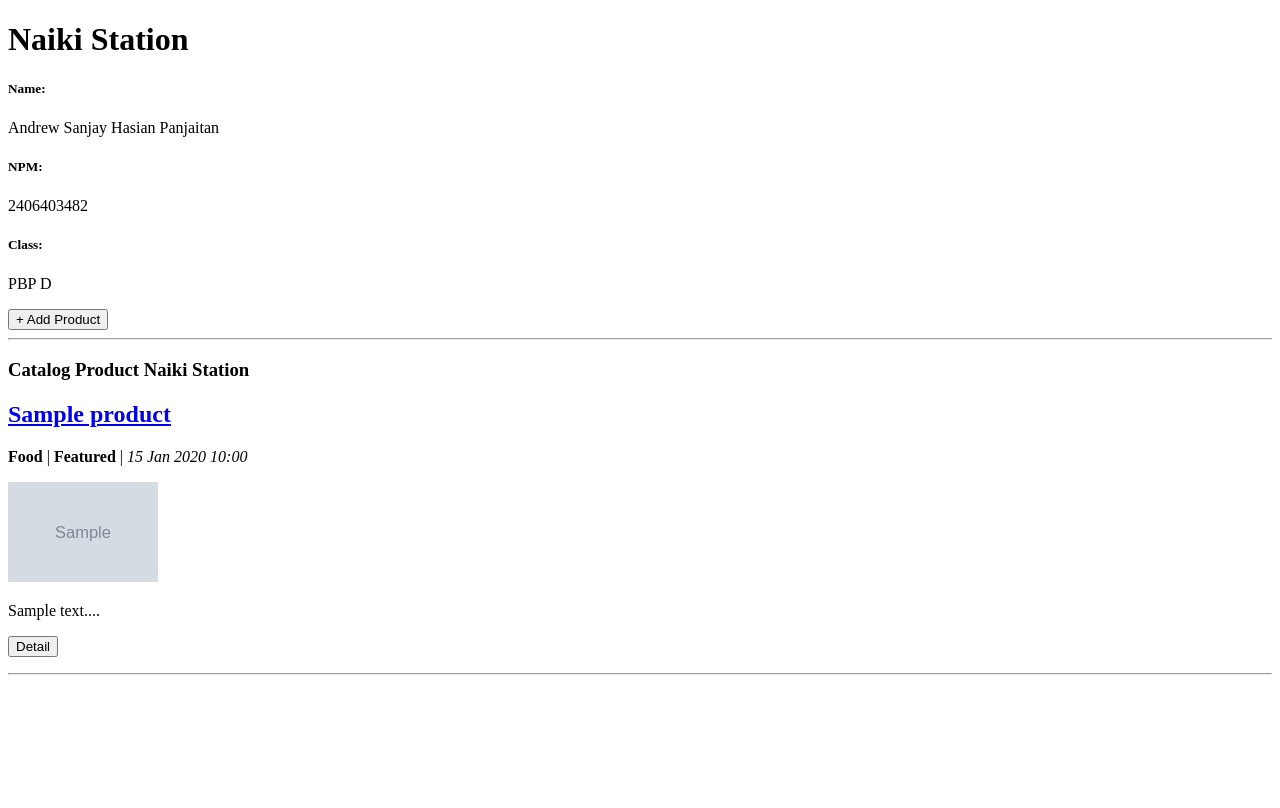
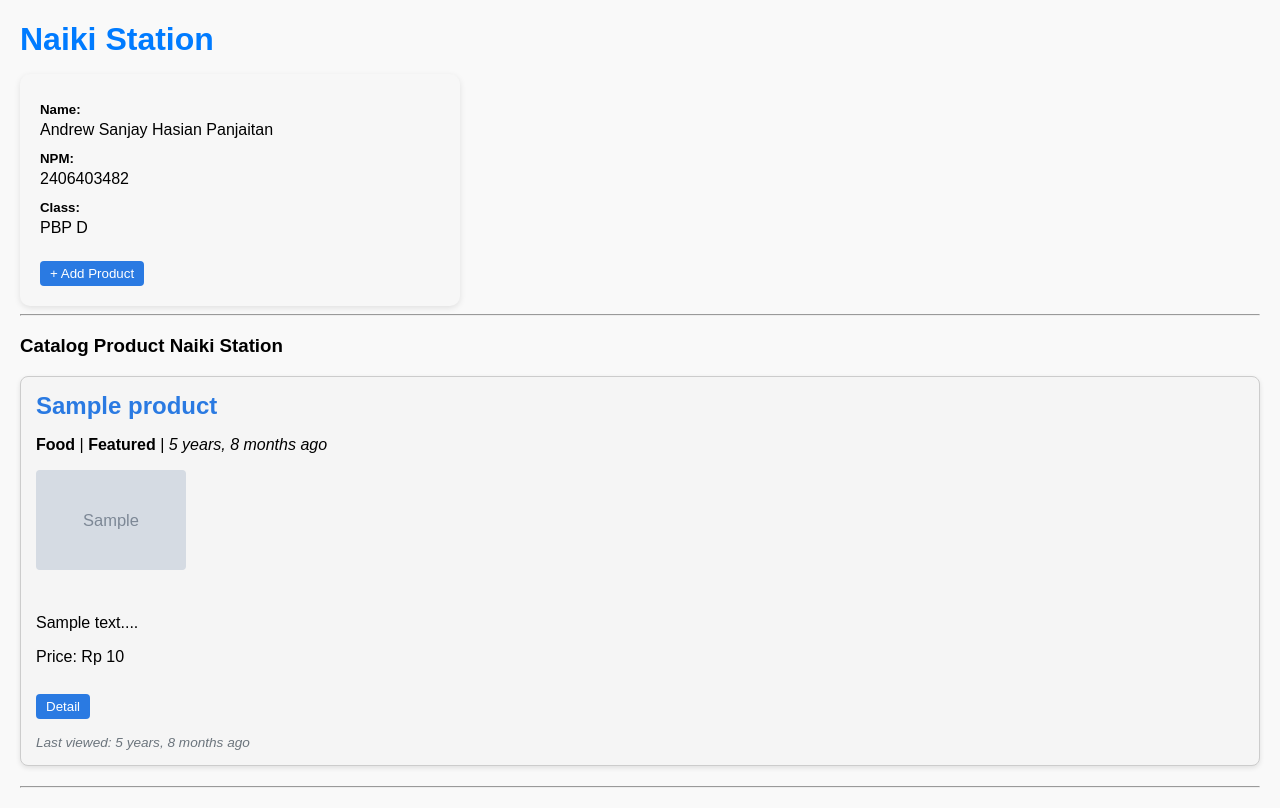
Before and after one commit to Smiley6P/Naiki-Station, a Django app: page / in a window 1280 px wide. Before the commit the page ends 675 px from the top, so only its background shows below. Run offline with Django 5.2, Linux system fonts and the light colour scheme; tables that the repository leaves empty hold one stand-in row (values such as "Sample post"); grey boxes marked "Sample" are stand-in pictures.

Commit message:
finished some tweaking esp with css and design, omw to readme

```diff
--- a/Naiki_Station/settings.py
+++ b/Naiki_Station/settings.py
@@ -46,6 +46,7 @@ INSTALLED_APPS = [
     'django.contrib.sessions',
     'django.contrib.messages',
     'django.contrib.staticfiles',
+    'django.contrib.humanize',
     'main'
 ]
 
--- a/main/models.py
+++ b/main/models.py
@@ -19,6 +19,7 @@ class Product(models.Model):
     thumbnail = models.URLField()
     is_featured = models.BooleanField(default=False)
     created_at = models.DateTimeField(auto_now_add=True)
+    last_viewed = models.DateTimeField(null=True, blank=True)
 
 
     def __str__(self):
--- a/main/templates/main.html
+++ b/main/templates/main.html
@@ -1,17 +1,19 @@
 {% extends 'base.html' %}
+{% load humanize %}
 {% block content %}
 <h1>Naiki Station</h1>
 
-<h5>Name: </h5>
-<p>{{ name }}<p>
-<h5>NPM: </h5>
+<div class="profile-card">
+  <h5>Name:</h5>
+  <p>{{ name }}</p>
+  <h5>NPM:</h5>
   <p>{{ npm }}</p>
-<h5>Class: </h5>
+  <h5>Class:</h5>
   <p>{{ class }}</p>
-
   <a href="{% url 'main:create_product' %}">
     <button>+ Add Product</button>
   </a>
+</div>
 
 <hr>
 
@@ -20,12 +22,14 @@
 {% else %}
 <h3>Catalog Product Naiki Station</h3>
 {% for product in Product_list %}
-<div>
+<div class="product-card">
   <h2><a href="{% url 'main:show_product' product.id %}">{{ product.name }}</a></h2>
 
-  <p><b>{{ product.get_category_display }}</b>{% if product.is_featured %} |
-    <b>Featured</b>
-    {% endif %} | <i>{{ product.created_at|date:"d M Y H:i" }}</i></p>
+  <p class="product-meta">
+    <b>{{ product.get_category_display }}</b>
+    {% if product.is_featured %} | <b>Featured</b>{% endif %}
+    | <i>{{ product.created_at|naturaltime }}</i>
+  </p>
 
   {% if product.thumbnail %}
     <img src="{{ product.thumbnail }}" alt="thumbnail" width="150" height="100">
@@ -33,8 +37,16 @@
   {% endif %}
 
   <p>{{ product.description|truncatewords:25 }}...</p>
+  <p>Price: Rp {{ product.price|intcomma }}</p>
 
   <p><a href="{% url 'main:show_product' product.id %}"><button>Detail</button></a></p>
+  <p class="last-viewed">Last viewed:
+   {% if product.last_viewed %}
+      {{ product.last_viewed|timesince }} ago
+   {% else %}
+      Never viewed
+   {% endif %}
+  </p>
 </div>
 
 <hr>
--- a/main/views.py
+++ b/main/views.py
@@ -1,3 +1,4 @@
+from django.utils import timezone
 from django.core import serializers
 from django.http import HttpResponse
 from .models import Product
@@ -34,6 +35,8 @@ def create_product(request):
 def show_product(request, product_id):
     product = get_object_or_404(Product, pk=product_id)
     context = {'product': product}
+    product.last_viewed = timezone.now()
+    product.save(update_fields=["last_viewed"])
     return render(request, 'product_detail.html', context)
 
 
--- a/templates/base.html
+++ b/templates/base.html
@@ -4,7 +4,94 @@
 <head>
     <meta charset="UTF-8" />
     <meta name="viewport" content="width=device-width, initial-scale=1.0" />
+
     {% block meta %} {% endblock meta %}
+
+    <style>
+        body {
+            font-family: Arial, sans-serif;
+            margin: 20px;
+            background-color: #f9f9f9;
+        }
+
+        h1 {
+            color: #007BFF; /* biru */
+            margin-bottom: 16px;
+        }
+        button {
+            margin-top: 12px;
+        }
+
+        h2 a {
+            color: #2a7ae2;
+            text-decoration: none;
+        }
+
+        h2 a:hover {
+            text-decoration: underline;
+        }
+
+
+
+        .profile-card {
+            background: #f7f7f7;          /* abu-abu muda */
+            padding: 20px;
+            border-radius: 10px;
+            box-shadow: 0 2px 6px rgba(0,0,0,0.1);
+            max-width: 400px;             /* biar ga melebar ke kanan */
+            margin: 20px left;
+        }
+        .profile-card h5 {
+            margin: 8px 0 4px;
+            font-weight: 600;
+        }
+        .profile-card p {
+            margin: 0 0 12px;
+        }
+
+        .product-card {
+            background: whitesmoke;
+            border: 1px solid #ccc;
+            border-radius: 8px;
+            padding: 15px;
+            margin-bottom: 20px;
+            box-shadow: 0 2px 5px rgba(0,0,0,0.1);
+        }
+
+        .product-card img {
+            display: block;
+            margin: 10px 0;
+            border-radius: 4px;
+        }
+
+        .product-card h2 {
+            margin-top: 0;
+            margin-bottom: 8px;  /* rapet tapi masih ada jarak */
+        }
+
+        button {
+            padding: 5px 10px;
+            border: none;
+            border-radius: 4px;
+            background-color: #2a7ae2;
+            color: white;
+            cursor: pointer;
+        }
+
+        button:hover {
+            background-color: #1e5db6;
+        }
+
+
+        .last-viewed {
+            font-size: 0.85em;   /* biar lebih kecil dari teks biasa */
+            color: #6c757d;      /* abu-abu soft*/
+            margin-top: 0px;
+            margin-bottom: 0px;
+            font-style: italic;
+        }
+
+    </style>
 </head>
 
 <body>
```
Also changed, not shown: main/templates/product_detail.html (+16 -8 lines), main/migrations/0003_product_last_viewed.py (added). Lines whose indentation alone changed are shown as unchanged.
